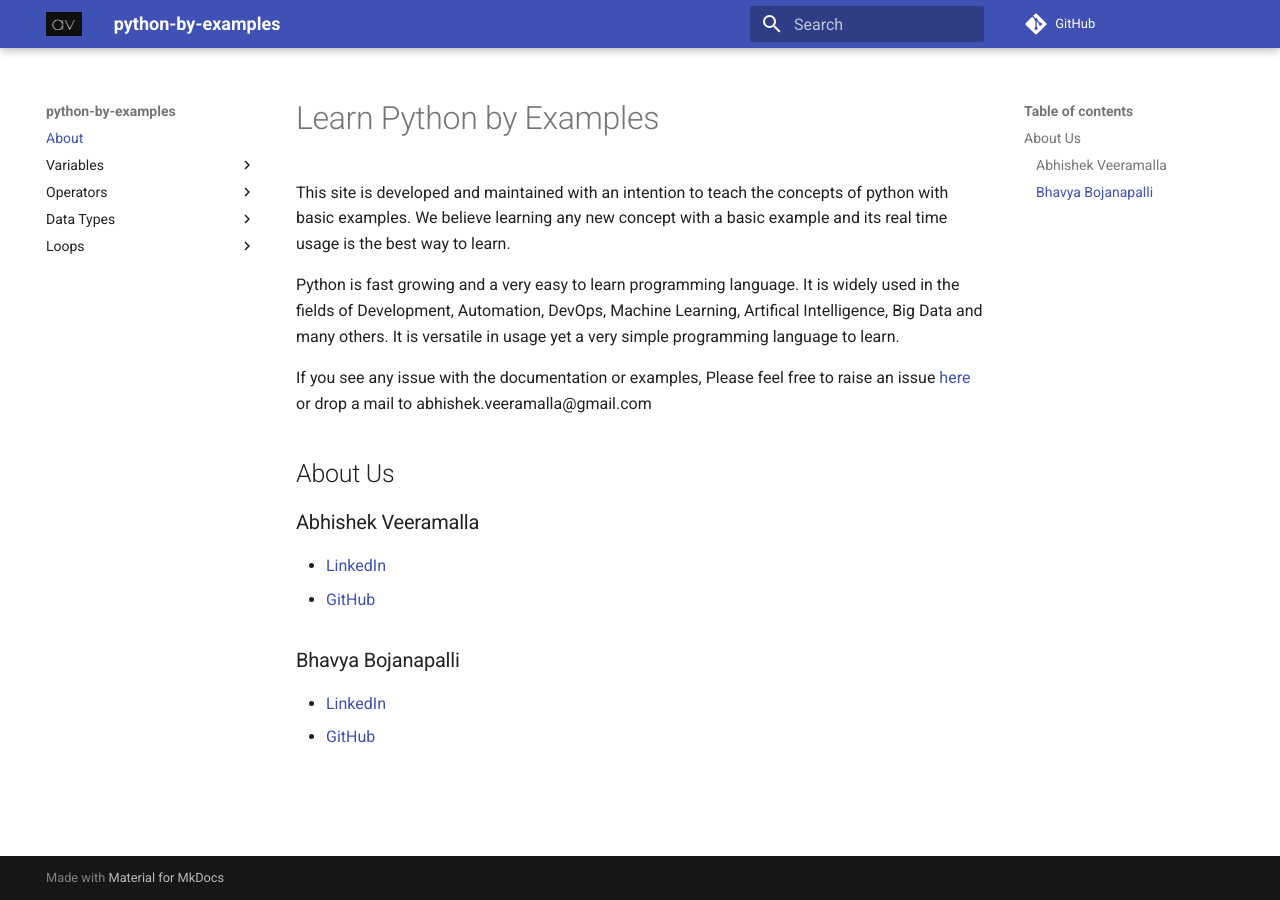
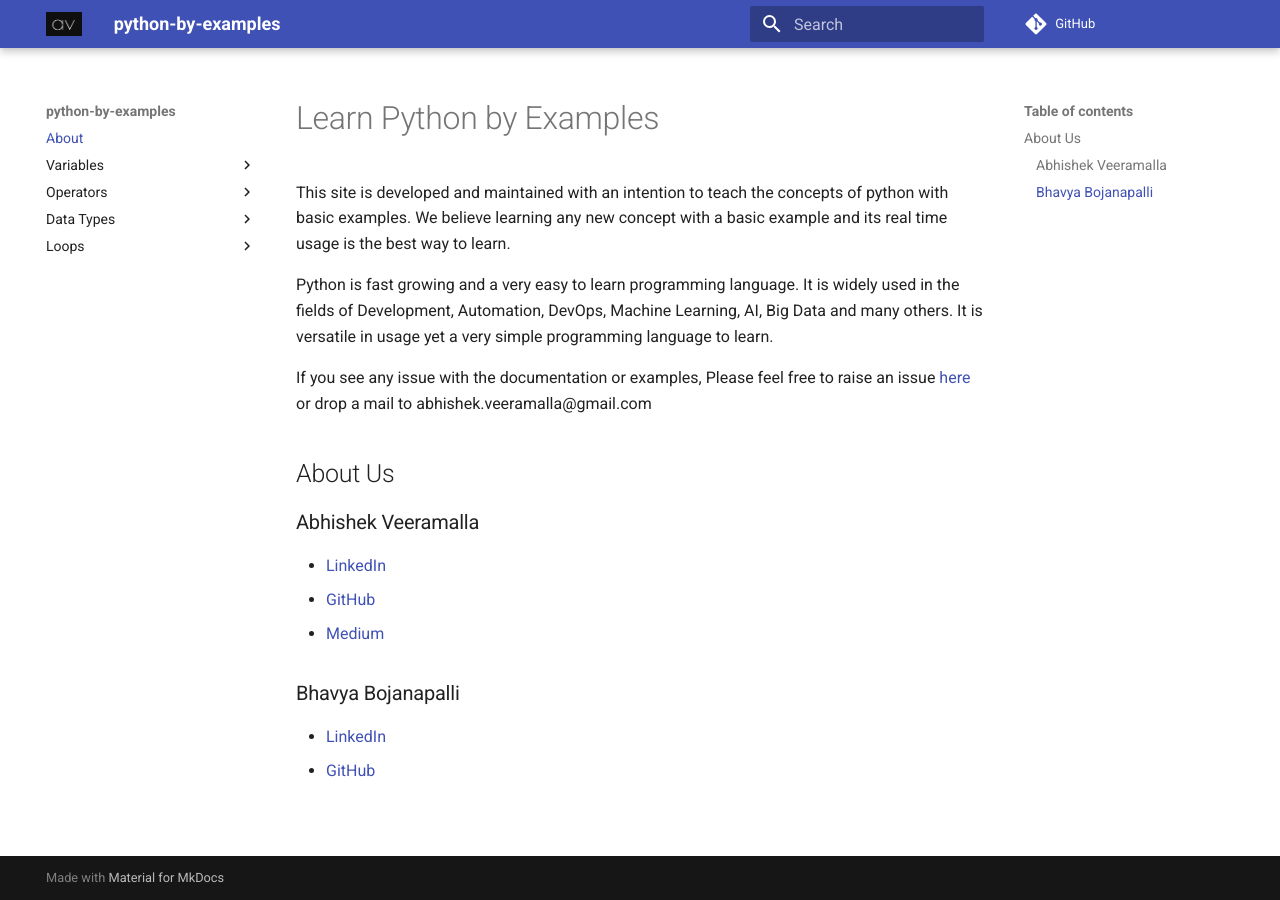
Before and after one commit to devops-by-examples/Python, an MkDocs documentation site: the page built from docs/index.md, in a window 1280 px wide. Built offline with MkDocs 1.6.1 and Material for MkDocs 9.7.7, drawn with Linux system fonts in a browser that asks for light colours; comment, search, counter and statistics services are not loaded.

Commit message:
Update About Page

```diff
--- a/docs/index.md
+++ b/docs/index.md
@@ -2,7 +2,7 @@
 
 This site is developed and maintained with an intention to teach the concepts of python with basic examples. We believe learning any new concept with a basic example and its real time usage is the best way to learn.
 
-Python is fast growing and a very easy to learn programming language. It is widely used in the fields of Development, Automation, DevOps, Machine Learning, Artifical Intelligence, Big Data and many others. It is versatile in usage yet a very simple programming language to learn.
+Python is fast growing and a very easy to learn programming language. It is widely used in the fields of Development, Automation, DevOps, Machine Learning, AI, Big Data and many others. It is versatile in usage yet a very simple programming language to learn.
 
 If you see any issue with the documentation or examples, Please feel free to raise an issue [here](https://github.com/devops-by-examples/Python) or drop a mail to abhishek.veeramalla@gmail.com
 
@@ -10,10 +10,11 @@
 
 ### Abhishek Veeramalla
 
-* [LinkedIn]("https://www.linkedin.com/in/abhishek-veeramalla-77b33996/")
-* [GitHub]("https://github.com/iam-veeramalla")
+* [LinkedIn](https://www.linkedin.com/in/abhishek-veeramalla-77b33996/)
+* [GitHub](https://github.com/iam-veeramalla)
+* [Medium](https://abhishekveeramalla-av.medium.com/)
 
 ### Bhavya Bojanapalli
 
-* [LinkedIn]("https://www.linkedin.com/in/bhavya-bojanapalli-1b29671a1/")
-* [GitHub]("https://github.com/BhavyaBojanapalli")
+* [LinkedIn](https://www.linkedin.com/in/bhavya-bojanapalli-1b29671a1/)
+* [GitHub](https://github.com/BhavyaBojanapalli)
```
